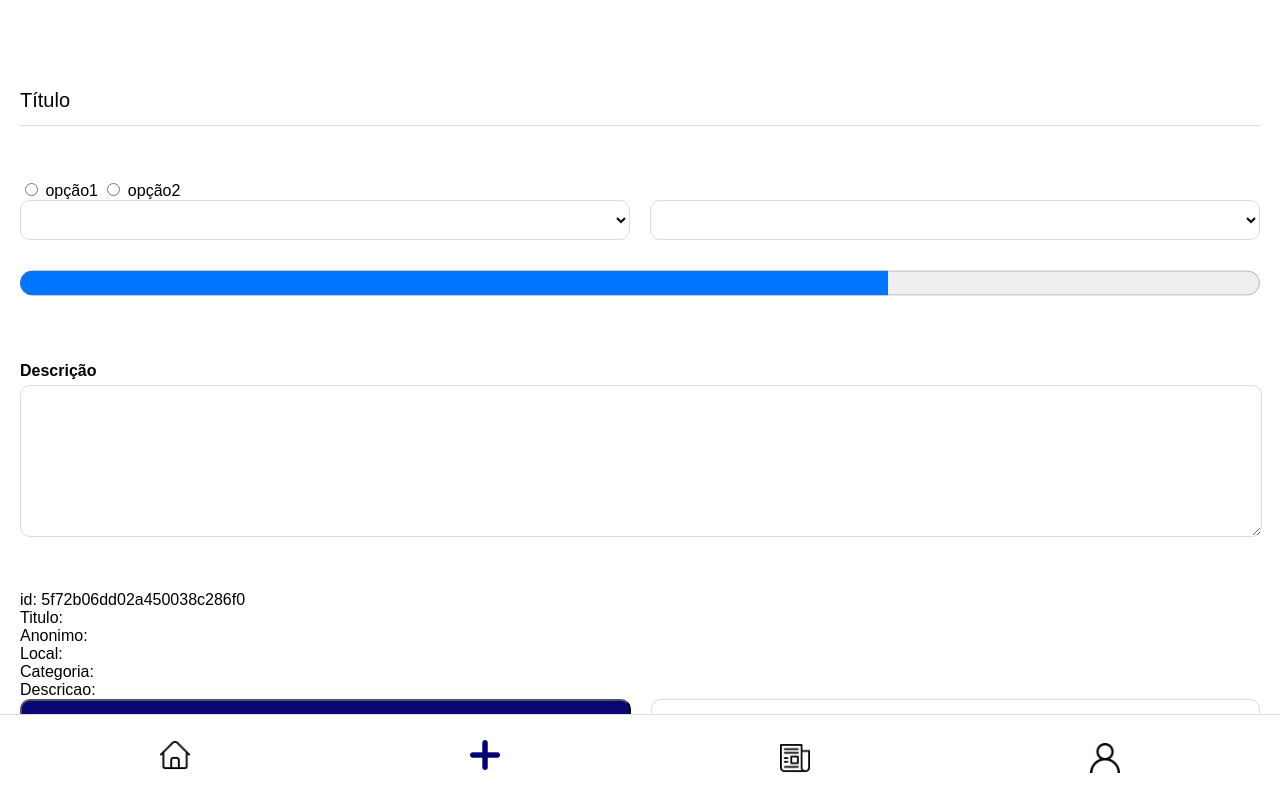
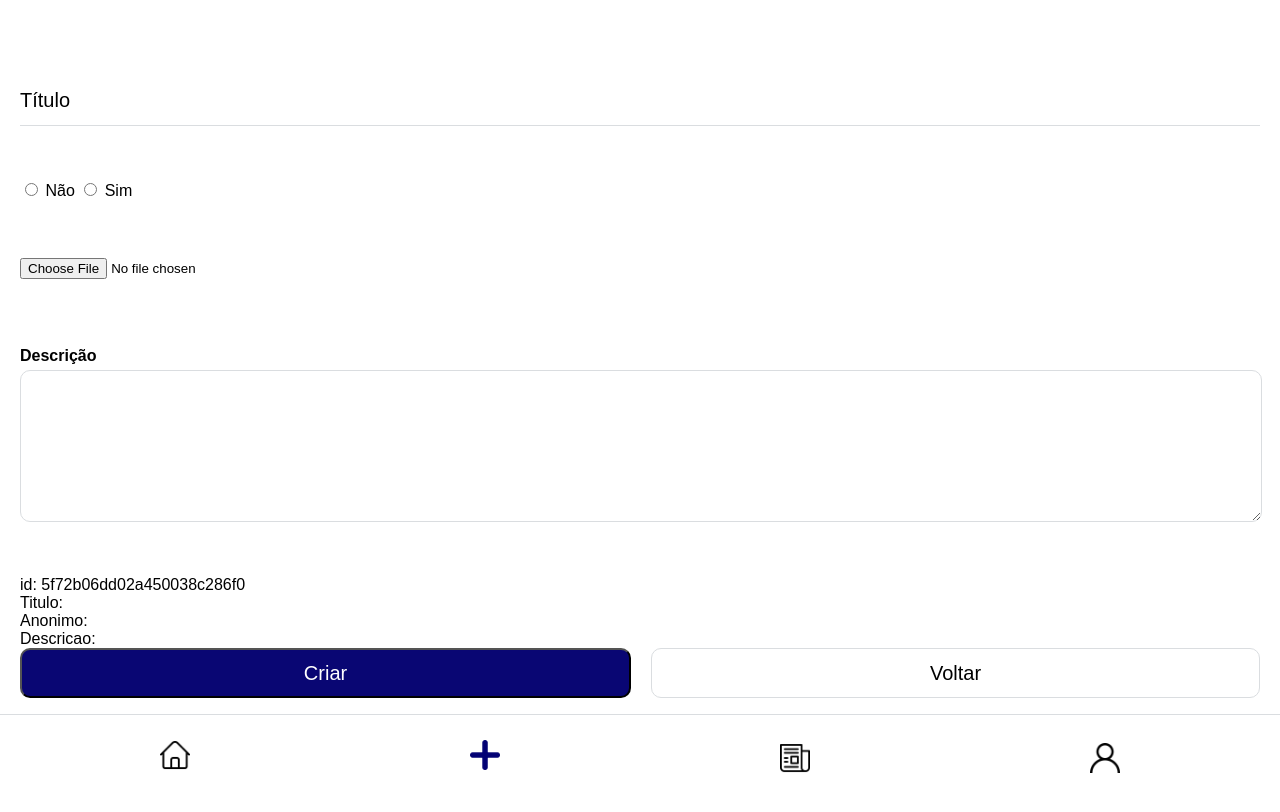
Before and after one commit to fga-eps-mds/2020.1-VC_Usuario-FrontEnd, a Vue app: page /criarpostagem in a window 1280 px wide. Shown: the top 812 px of the page. Built offline with nearby package versions, Linux system fonts and the light colour scheme.

Commit message:
#104 Ajustando inputs - titulo e radio postagem anonima | Afinando e testando methods de post para o back

```diff
--- a/src/views/CriarPostagem.vue
+++ b/src/views/CriarPostagem.vue
@@ -3,14 +3,14 @@
     <Header/>
 
     <div class="divFormCriarPostagem">
-        <form @submit.prevent="postPostagem">
-            <input class= "baseElemento inputText" type="text" placeholder="Título" v-model="postagem.titulo">
+        <form @submit.prevent="postagemPost">
+            <input class= "baseElemento inputText" type="text" placeholder="Título" v-model="postagem.titulo_post">
             <br><br><br>
-            <input type="radio" name="opcaoAnonimo" value="op1" v-model="postagem.canPost"> opção1
-            <input type="radio" name="opcaoAnonimo" value="op2" v-model="postagem.canPost"> opção2
+            <input type="radio" name="opcaoAnonimo" value="false" v-model="postagem.canPost"> Não
+            <input type="radio" name="opcaoAnonimo" value="true" v-model="postagem.canPost"> Sim
 
             <div class="baseElemento divSelectFields">
-                <select v-model="postagem.categoria">
+                <!-- <select v-model="postagem.categoria">
                     <option disabled value="">Categoria</option>
                     <option>Limpeza</option>
                     <option>Segurança</option>
@@ -30,15 +30,15 @@
                     <option>FGA</option>
                     <option>DARCY</option>
                     <option>FCE</option>
-                    <option>F</option>
-                </select>
+                    <option>FUP</option>
+                </select> -->
             </div>
             <br>
 
-            <div class="baseElemento div,,,ImageFields">
-                <!-- <input type="image"> -->
+            <div class="baseElemento divImageFields">
+                <input type="file" accept="image/png, image/jpeg" @change="imagemSelecionada">
 
-                <progress class="baseElemento elementoProgress" value="70" max="100">Progress: 0%</progress>
+                <!-- <progress class="baseElemento elementoProgress" value="70" max="100">Progress: 0%</progress> -->
             </div>
             <br><br><br>
 
@@ -47,17 +47,17 @@
             <br><br><br>
 
             id: {{ postagem.fk_id_usuario }} <br>
-            Titulo: {{ postagem.titulo }} <br>
+            Titulo: {{ postagem.titulo_post }} <br>
             Anonimo: {{ postagem.anonimo }} <br>
-            Local: {{ postagem.local }} <br>
-            Categoria: {{ postagem.categoria }} <br>
+            <!-- Local: {{ postagem.local }} <br>
+            Categoria: {{ postagem.categoria }} <br> -->
             Descricao: {{ postagem.descricao }} <br>
 
             <div class="baseElemento divBotoes">
                 <button type="submit">Criar</button>
                 <button onclick='history.go(-1)'>Voltar</button>
             </div>
-            <br>,
+            <br>
         </form>
     </div>
 
@@ -69,7 +69,7 @@
 
 import Header from '@/components/Header.vue'
 import MenuBar from '@/components/MenuBar.vue'
-/* import Postagem from '@/services/postagens.js' */
+import Postagem from '@/services/postagens.js'
 /* import HTTP from './services/config.js' */
 /* const axios = require('axios') */
 
@@ -85,24 +85,38 @@ export default {
         return{
             postagem: {
                 fk_id_usuario: '5f72b06dd02a450038c286f0',
-                titulo: '',
+                titulo_post: '',
                 /* local: '', */
-                /* opcaoAnonimo: '', */
-                /* categoria: '', */
+                /* categoria: '',  */
                 descricao: '',
-                canPost: ''
+                canPost: '',
+                file: null
             }
         }
     },
 
-   /*  methods:{
-        criar(){
+    methods:{
+
+        imagemSelecionada(event){
+            console.log(event),
+            console.log(event.target.files[0])
+            this.postagem.file = event.target.files[0];
+        },
+
+        visualizarObjetoFormCriado(){
+            console.log(this.postagem)
+        },
+
+        postagemPost(){
+
+            console.log(this.postagem),
+
             Postagem.criarPostagem(this.postagem).then(resposta => {
                 alert('Salvo com sucesso!')
                 console.log(resposta)
             })
         }
-    } */
+    }
 }
 </script>
 
```
